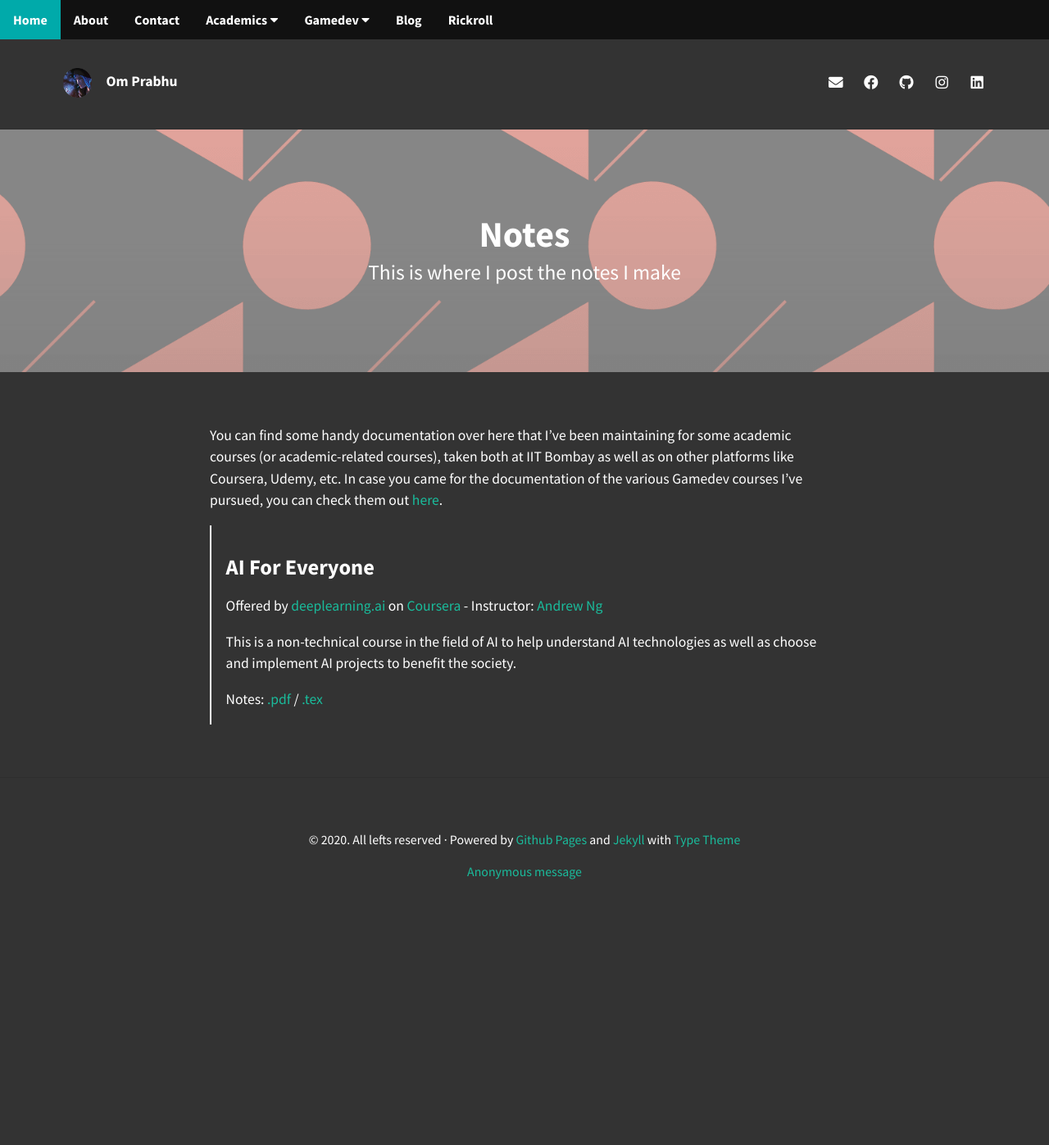
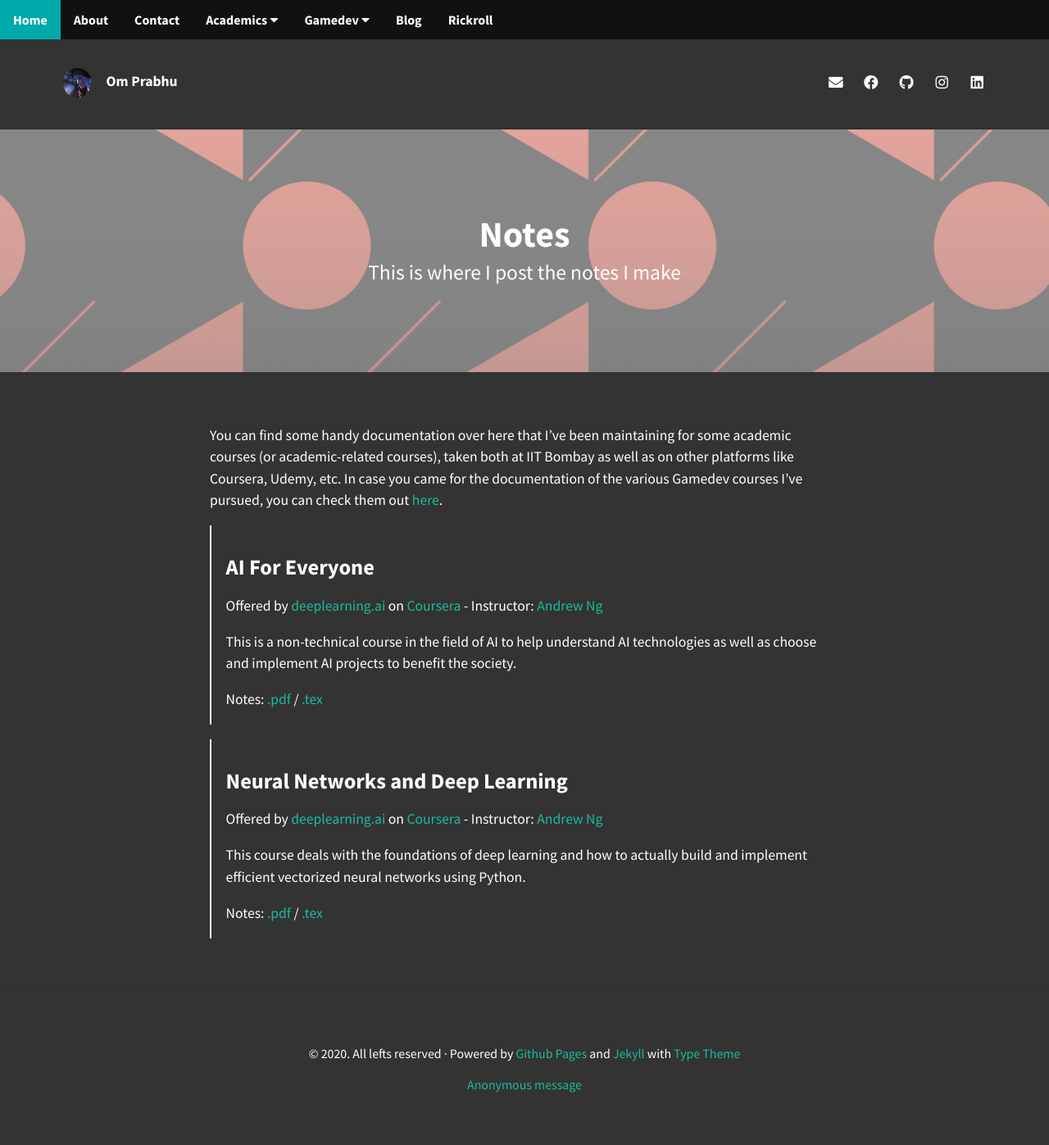
Before and after one commit to omprabhu31/omprabhu31.github.io, a Jekyll site: the page built from academics/notes.md, in a window 1280 px wide. Shown: the whole page at 82% size. Built offline with Jekyll 4.4.1, drawn with Linux system fonts in a browser that asks for light colours; nearby versions of some CDN libraries; before the commit the page ends 1137 px from its top, so only the background shows below that.

Commit message:
added neural nets & deep learning docs

```diff
--- a/academics/notes.md
+++ b/academics/notes.md
@@ -15,3 +15,10 @@ You can find some handy documentation over here that I've been maintaining for s
 > This is a non-technical course in the field of AI to help understand AI technologies as well as choose and implement AI projects to benefit the society.
 >
 > Notes: [.pdf](/academics/docs/ai_for_everyone/AI for Everyone.pdf) / [.tex](https://github.com/omprabhu31/omprabhu31.github.io/blob/master/academics/docs/ai_for_everyone/AI%20for%20Everyone.tex)
+
+> <h3>Neural Networks and Deep Learning</h3>
+> Offered by [deeplearning.ai](https://www.deeplearning.ai/) on [Coursera](https://www.coursera.org/)  -  Instructor: [Andrew Ng](https://www.coursera.org/instructor/andrewng)
+>
+> This course deals with the foundations of deep learning and how to actually build and implement efficient vectorized neural networks using Python.
+>
+> Notes: [.pdf](/academics/docs/neural_nets_deep_learning/Neural Networks and Deep Learning.pdf) / [.tex](https://github.com/omprabhu31/omprabhu31.github.io/blob/master/academics/docs/neural_nets_deep_learning/Neural%20Networks%20and%20Deep%20Learning.tex)
```
Also changed, not shown: academics/docs/neural_nets_deep_learning/data_vs_performance.PNG (added), academics/docs/neural_nets_deep_learning/deep_learning1.PNG (added), academics/docs/neural_nets_deep_learning/deep_learning2.PNG (added), academics/docs/neural_nets_deep_learning/sigmoid_relu.png (added), academics/docs/neural_nets_deep_learning/types_of_nn.PNG (added), 8 other files.
